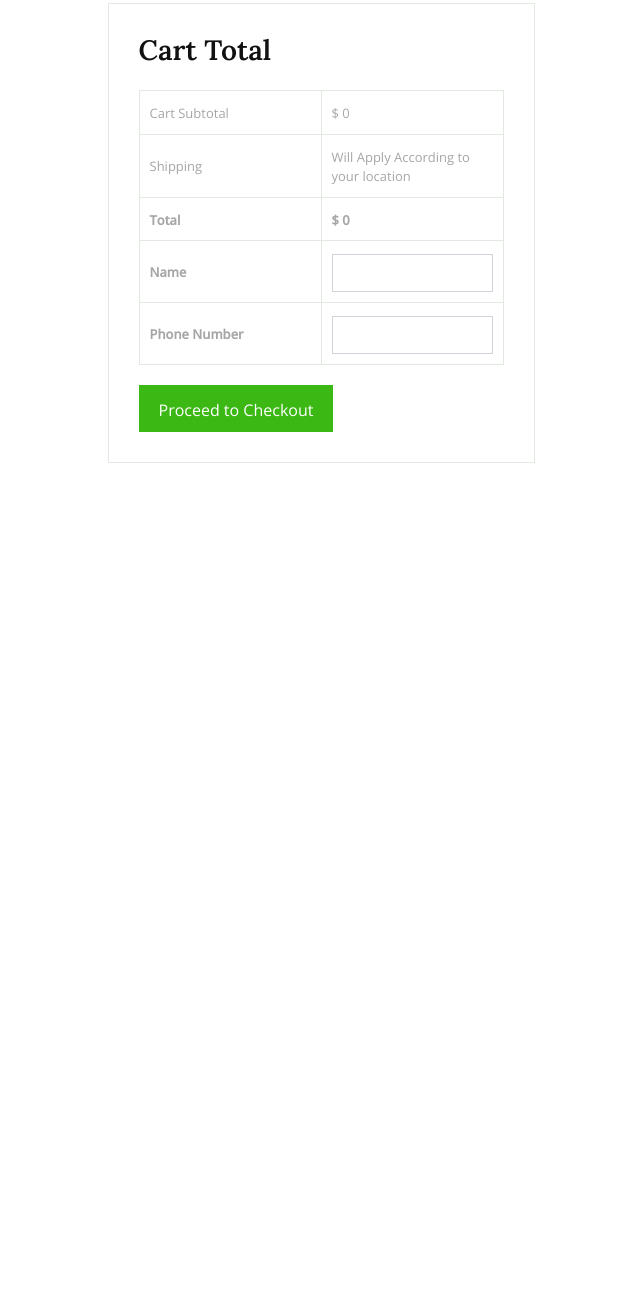
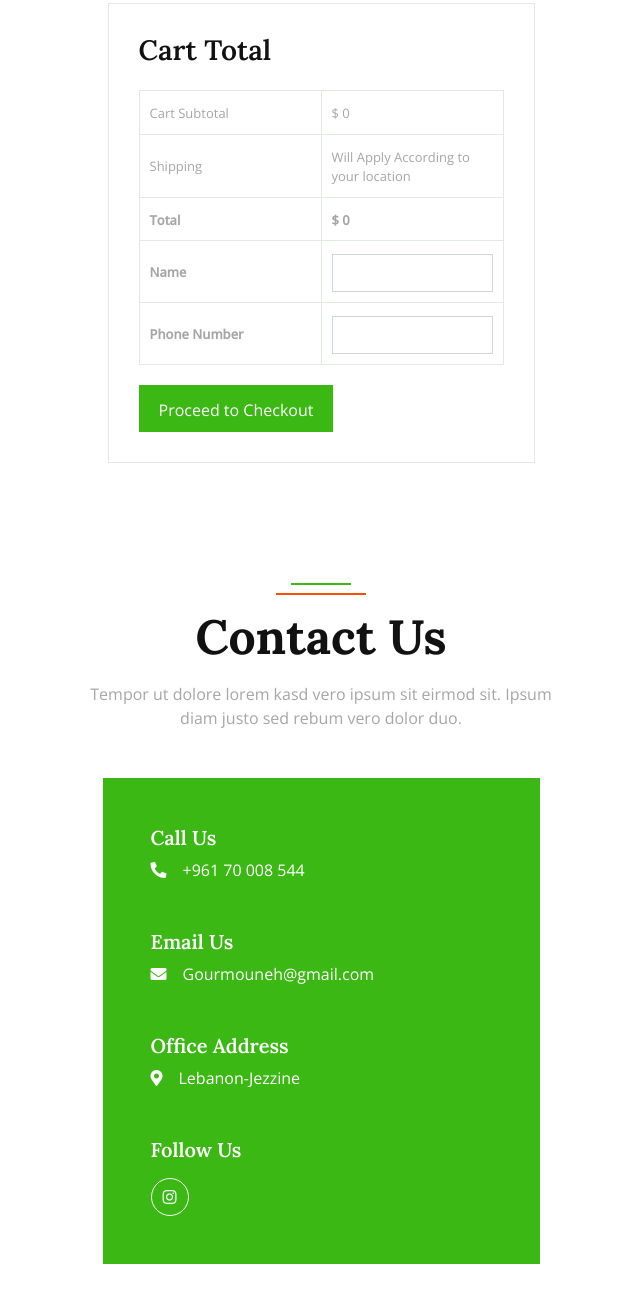
Before and after one commit to Gourmouneh/Gourmouneh, a plain HTML site: page cart.html in a window 1280 px wide. Shown: the part 825-2128 px from the top of the page, without its empty margins (319-959 px from the left). Before the commit the page ends 1312 px from the top, so only its background shows below. Drawn offline with nearby package versions, Linux system fonts and the light colour scheme.

Commit message:
Update cart.html

```diff
--- a/cart.html
+++ b/cart.html
@@ -171,6 +171,37 @@
     </div>
   </section>
 
+      <!-- Contact Start -->
+      <div class="container-xxl py-6" id="contact">
+        <div class="container">
+            <div class="section-header text-center mx-auto mb-5 wow fadeInUp" data-wow-delay="0.1s"
+                style="max-width: 500px;">
+                <h1 class="display-5 mb-3">Contact Us</h1>
+                <p>Tempor ut dolore lorem kasd vero ipsum sit eirmod sit. Ipsum diam justo sed rebum vero dolor duo.</p>
+            </div>
+            <div class="row g-5 justify-content-center">
+                <div class="col-lg-5 col-md-12 wow fadeInUp" data-wow-delay="0.1s">
+                    <div class="bg-primary text-white d-flex flex-column justify-content-center h-100 p-5">
+                        <h5 class="text-white">Call Us</h5>
+                        <p class="mb-5 text-white"><i class="fa fa-phone-alt me-3"></i>+961 70 008 544</p>
+                        <h5 class="text-white">Email Us</h5>
+                        <p class="mb-5"><i class="fa fa-envelope me-3"></i>Gourmouneh@gmail.com</p>
+                        <h5 class="text-white">Office Address</h5>
+                        <p class="mb-5"><i class="fa fa-map-marker-alt me-3"></i>Lebanon-Jezzine</p>
+                        <h5 class="text-white">Follow Us</h5>
+                        <div class="d-flex pt-2">
+                            <!-- <a class="btn btn-square btn-outline-light rounded-circle me-1" href=""><i
+                                    class="fab fa-facebook-f"></i></a> -->
+                            <a class="btn btn-square btn-outline-light rounded-circle me-0"
+                                href="https://www.instagram.com/gourmouneh?igsh=cDFjdGh1OG8zOGdm&utm_source=qr"><i
+                                    class="fab fa-instagram"></i></a>
+                        </div>
+                    </div>
+                </div>
+            </div>
+        </div>
+    </div>
+    <!-- Contact End -->
 
   <!-- JavaScript Libraries -->
   <script src="lib/jquery-3.4.1.min.js"></script>
```
